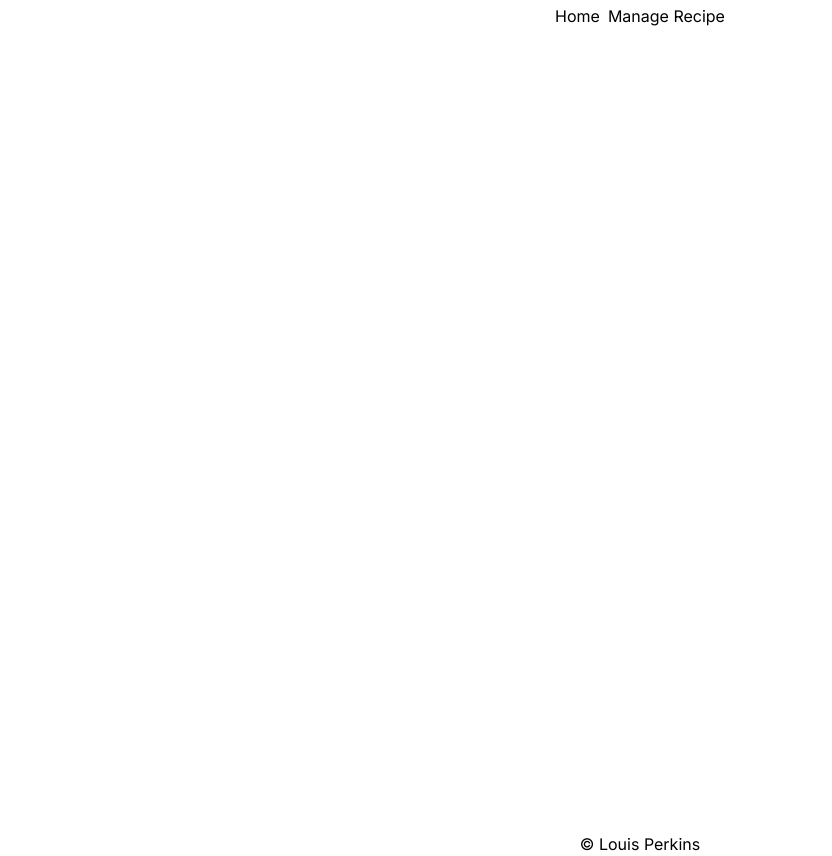
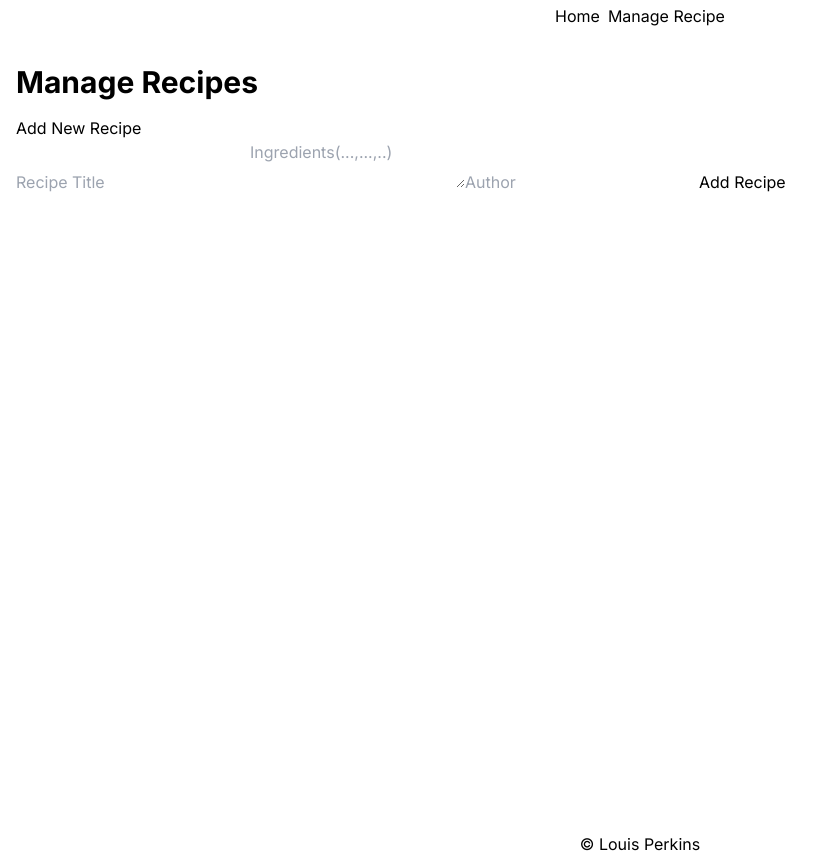
Before and after one commit to laperkins2/first-crud-app, a Next.js app: page /management in a window 1280 px wide. Shown: the whole page, without its empty margins (0-832 px from the left). Built offline with nearby package versions, Linux system fonts and the light colour scheme.

Commit message:
added form to management page with just add recipe function

```diff
--- a/src/app/management/page.js
+++ b/src/app/management/page.js
@@ -29,5 +29,20 @@ export default function ManagementPage() {
     setItems(items.filter((item) => item.id !== id));
   };
 
-  return <main className="min-h-screen m-0"></main>;
+  return (
+  <main className="min-h-screen m-0">
+    <div className='container mx-auto px-4 py-8'>
+      <h1 className='text-3xl font-bold mb-4'>Manage Recipes</h1>
+
+      <form>
+        <h2>Add New Recipe</h2>
+        <input type='text' value={itemTitle} placeholder='Recipe Title' onChange={(e) => setItemTitle(e.target.value)}
+        />
+        <textarea value={itemIngredients} placeholder='Ingredients(...,...,..)' onChange={(e) => setItemIngredients(e.target.value)}></textarea>
+        <input type='text' value={itemAuthor} placeholder='Author' onChange={(e) => setItemAuthor(e.target.value)}
+        />
+        <button type='submit'> Add Recipe </button>
+      </form>
+    </div>
+  </main>);
 }
```
